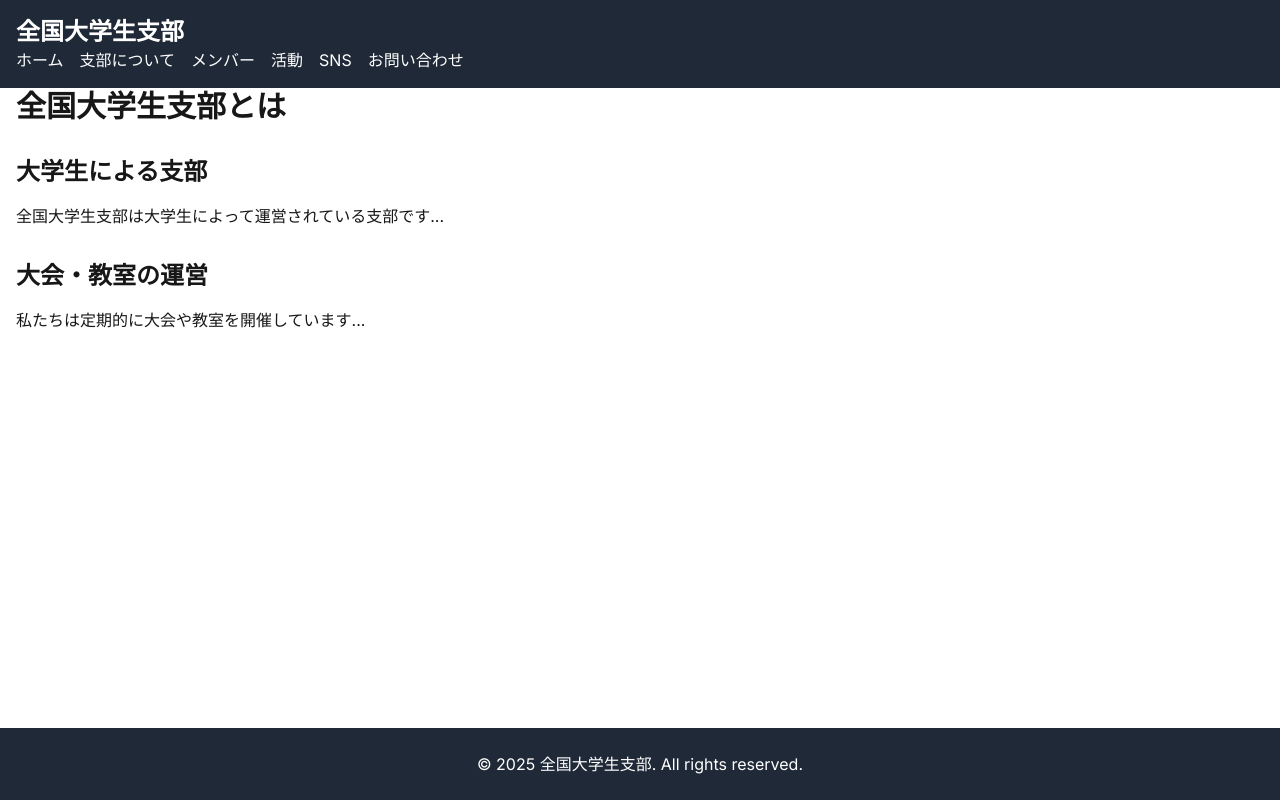
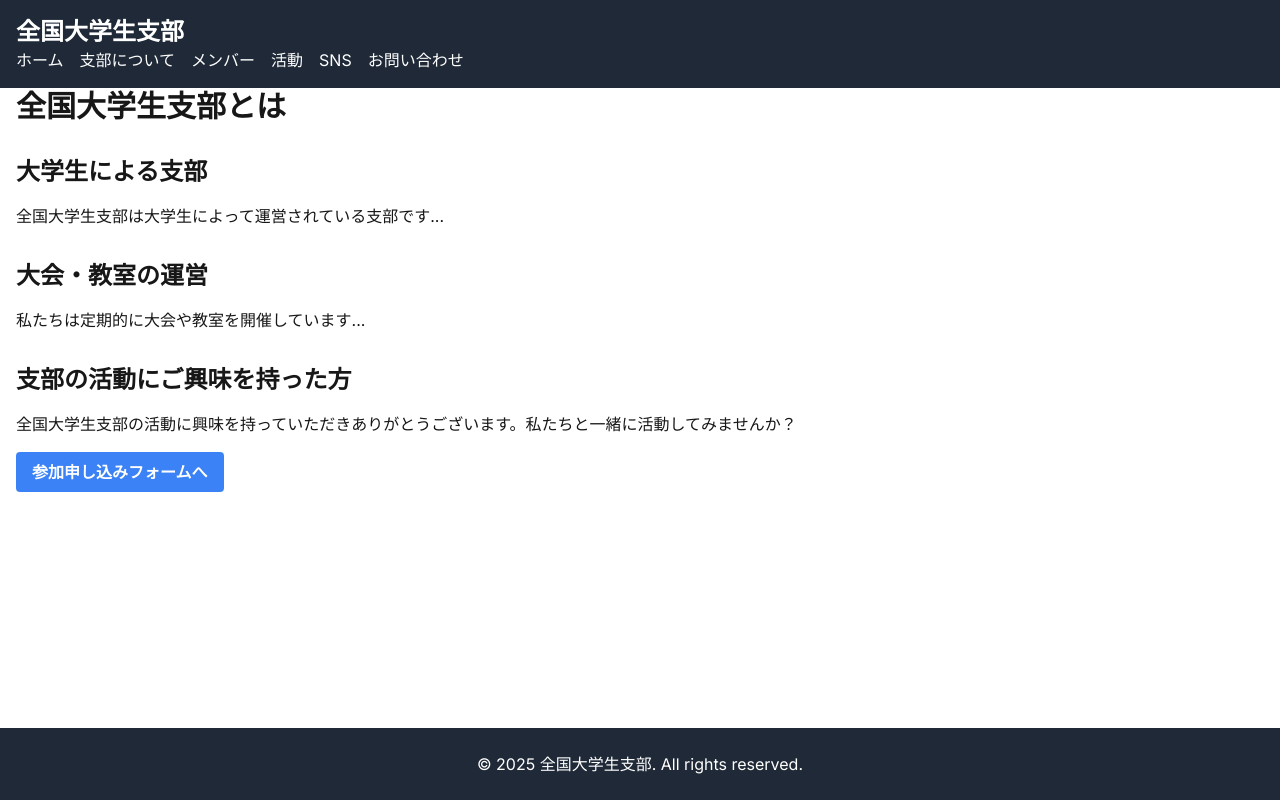
Before and after one commit to DaikiKazusaki/shibu-webpage, a Next.js app: page /about in a window 1280 px wide. Built offline with nearby package versions, Linux system fonts and the light colour scheme.

Commit message:
Add ApplyForm to about

```diff
--- a/app/about/page.tsx
+++ b/app/about/page.tsx
@@ -1,3 +1,5 @@
+import Link from "next/link"
+
 export default function About() {
     return (
       <div className="container mx-auto px-4">
@@ -10,6 +12,13 @@ export default function About() {
           <h2 className="text-2xl font-semibold mb-4">大会・教室の運営</h2>
           <p>私たちは定期的に大会や教室を開催しています...</p>
         </section>
+        <section className="my-8">
+          <h2 className="text-2xl font-semibold mb-4">支部の活動にご興味を持った方</h2>
+          <p>全国大学生支部の活動に興味を持っていただきありがとうございます。私たちと一緒に活動してみませんか？</p>
+          <Link href="/apply/join" className="inline-block mt-4 bg-blue-500 hover:bg-blue-700 text-white font-bold py-2 px-4 rounded">
+            参加申し込みフォームへ
+          </Link>
+        </section>
       </div>
     )
   }
```
